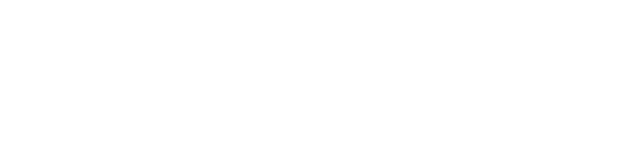
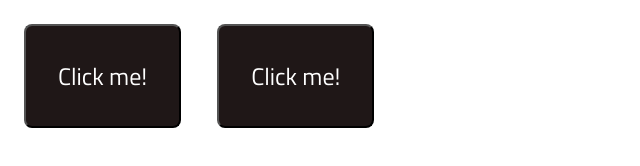
Before and after one commit to aleSuarez999/pseudo_clase, a plain HTML site: page pseudo-class.html in a window 1280 px wide. Shown: the whole page, without its empty margins (0-640 px from the left). Drawn offline with Linux system fonts and the light colour scheme.

Commit message:
pseudo class examples

```diff
--- a/css/estilo.css
+++ b/css/estilo.css
@@ -0,0 +1,31 @@
+@import url('https://fonts.googleapis.com/css2?family=Titillium+Web:ital,wght@0,200;0,300;0,400;0,600;0,700;1,200;1,300;1,400;1,600&display=swap');
+
+.primary-button{
+    font-family: "Titillium Web", serif;
+    font-weight: 400;
+    font-style: normal;
+    padding: 2rem;
+    margin: 1rem;
+    font-size: 1.5rem;
+    color: white;
+    background-color: #1f1717;
+    /* radius */
+    border-radius: 0.5rem;
+}
+
+.primary-button:hover{
+    color: black;
+    background-color: rgb(129, 118, 118);
+    cursor:pointer
+}
+/* aparece cuando hago tab o hago click */
+.primary-button:focus{
+    outline: 2px solid #1f1f99;
+    outline-offset: 5px;
+}
+
+.primary-button:active{
+    color: #ce0e0e;
+    background-color: rgb(41, 37, 37);
+    cursor:pointer
+}
--- a/pseudo-class.html
+++ b/pseudo-class.html
@@ -3,9 +3,12 @@
 <head>
     <meta charset="UTF-8">
     <meta name="viewport" content="width=device-width, initial-scale=1.0">
+    <link rel="stylesheet" href="css/estilo.css">
     <title>Pseudo-class</title>
 </head>
 <body>
+    <button class="primary-button">Click me!</button>
+    <button class="primary-button">Click me!</button>
 
 </body>
 </html>
```
